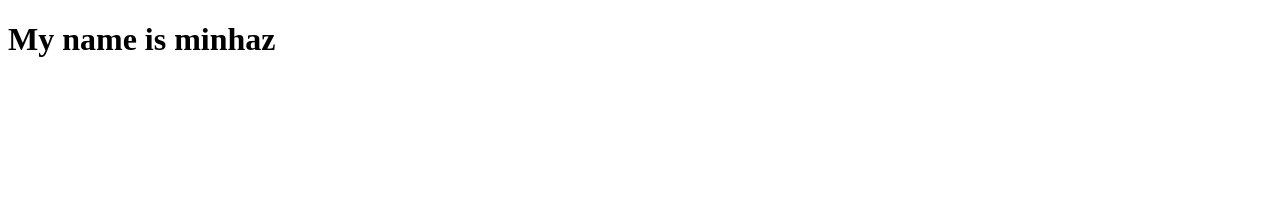
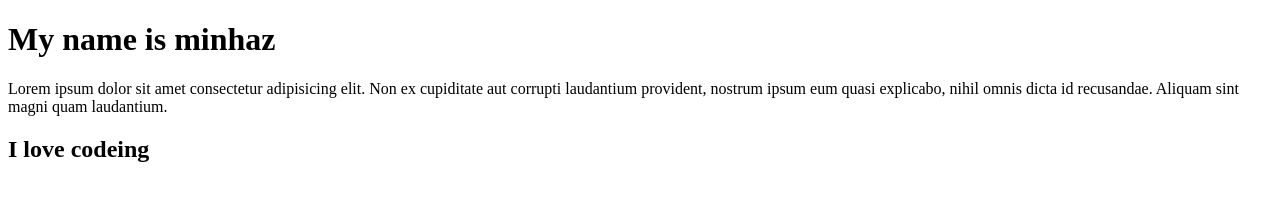
Before and after one commit to AbdullhaAlMinhaz/my-second, a plain HTML site: page index.html in a window 1280 px wide. Drawn offline with Linux system fonts and the light colour scheme.

Commit message:
added p tag

```diff
--- a/index.html
+++ b/index.html
@@ -7,5 +7,7 @@
 </head>
 <body>
     <h1>My name is minhaz</h1>
+    <p>Lorem ipsum dolor sit amet consectetur adipisicing elit. Non ex cupiditate aut corrupti laudantium provident, nostrum ipsum eum quasi explicabo, nihil omnis dicta id recusandae. Aliquam sint magni quam laudantium.</p>
+    <h2>I love codeing </h2>
 </body>
 </html>
```
